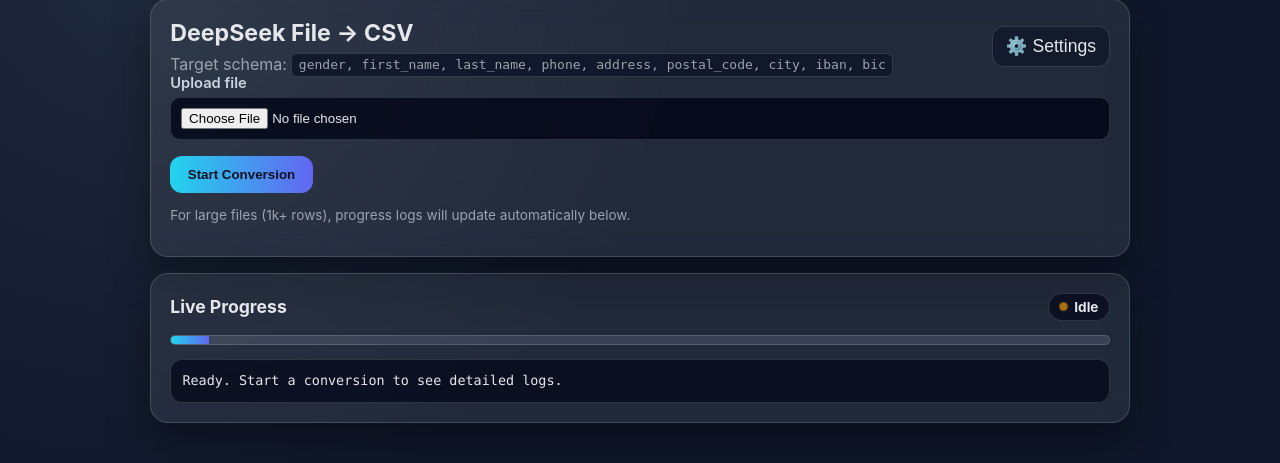
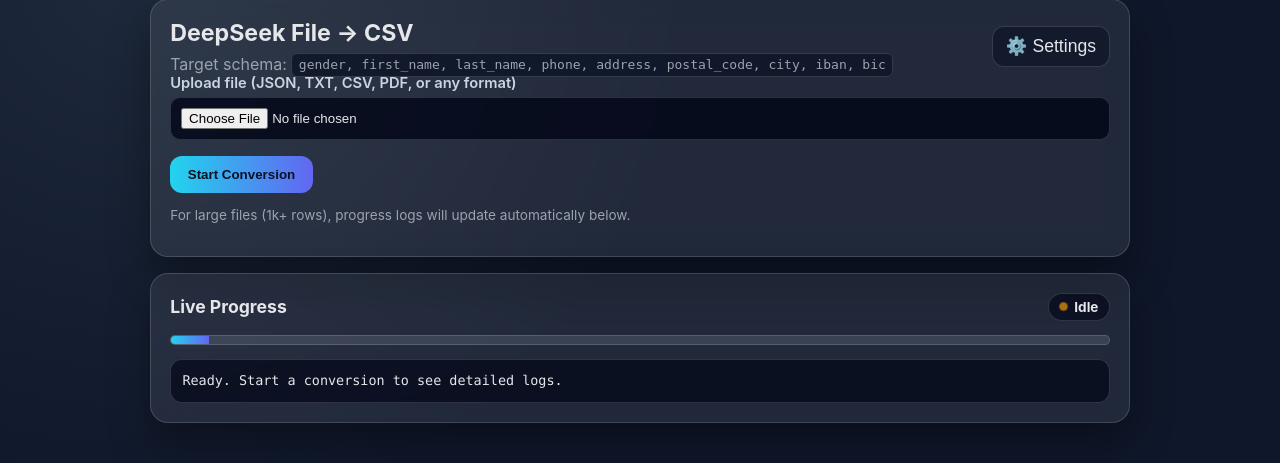
Before and after one commit to HEXO666/Ai-parser, a Flask app: page / in a window 1280 px wide. Shown: the part 25-488 px from the top of the page. Run offline with Flask 3, Linux system fonts and the light colour scheme.

Commit message:
Clarify any-format uploads and add progress file metadata logs

```diff
--- a/app.py
+++ b/app.py
@@ -273,7 +273,8 @@ def run_conversion_job(
 ) -> None:
     try:
         append_job_log(job_id, f"Starting conversion for '{file_name}'.")
-        append_job_log(job_id, "Reading uploaded file.")
+        append_job_log(job_id, "Reading uploaded file (any format).")
+        append_job_log(job_id, f"Uploaded file: {file_name} ({len(file_bytes)} bytes)")
         content, warnings = load_uploaded_content(file_name, file_bytes)
         for warning in warnings:
             append_job_log(job_id, f"Warning: {warning}")
--- a/templates/index.html
+++ b/templates/index.html
@@ -182,7 +182,7 @@
       </div>
 
       <form id="convertForm" enctype="multipart/form-data">
-        <label for="input_file">Upload file</label>
+        <label for="input_file">Upload file (JSON, TXT, CSV, PDF, or any format)</label>
         <input id="input_file" name="input_file" type="file" required>
 
         <div id="settingsPanel" class="settings">
```
Also changed, not shown: README.md.
